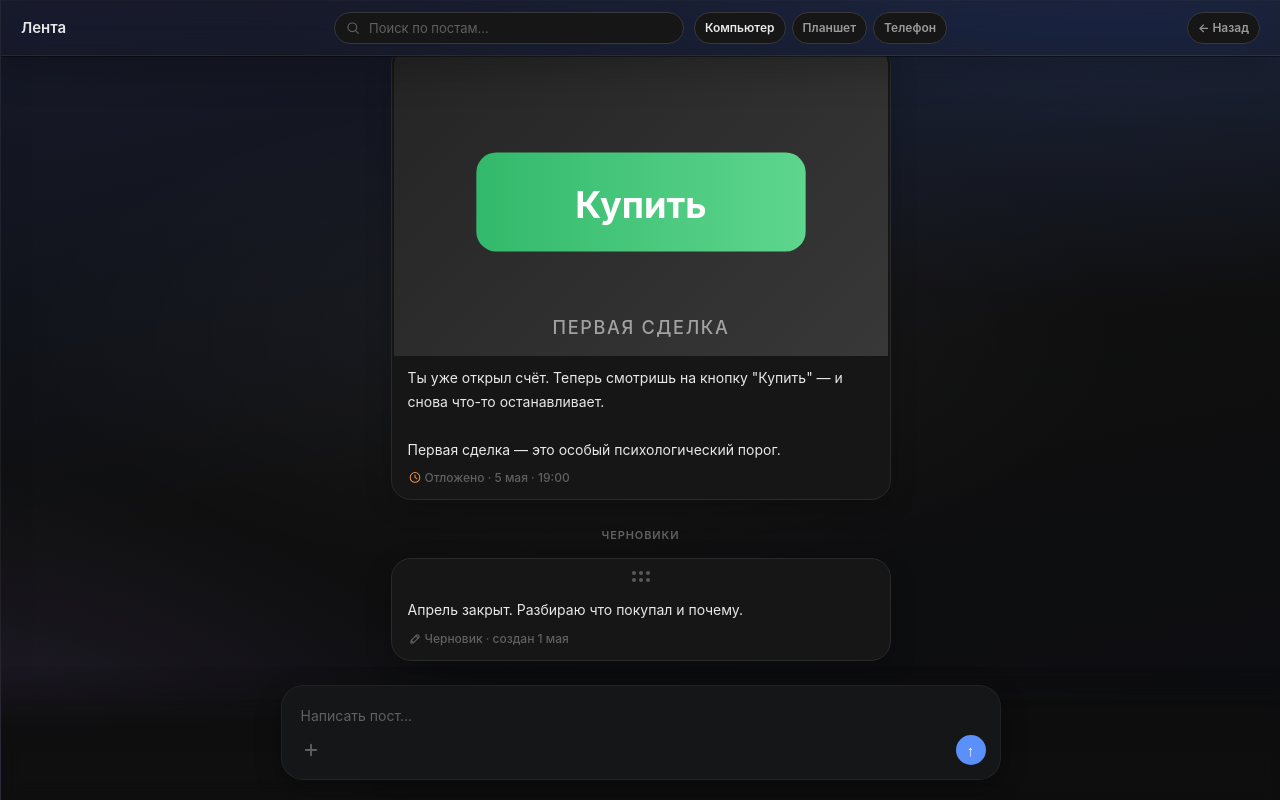
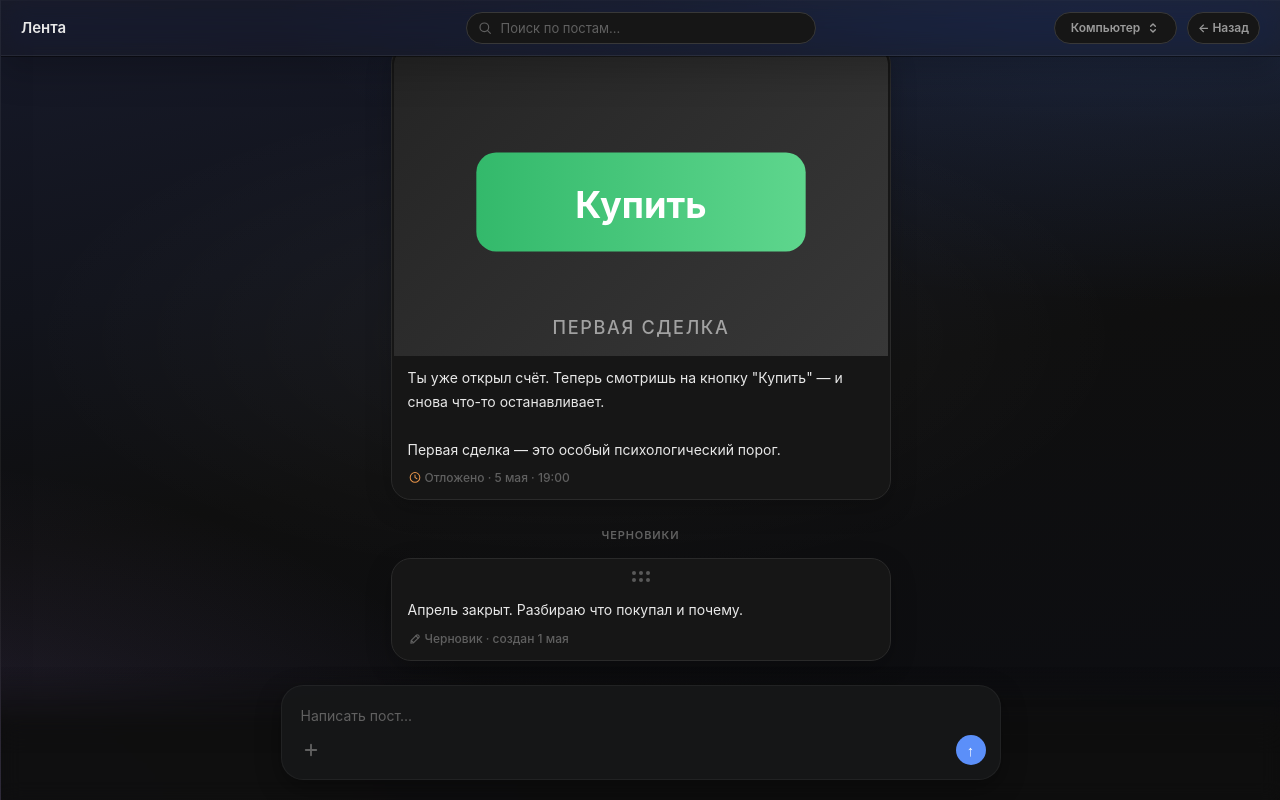
Before and after one commit to saltolist/my, a Next.js app in the folder Docs_TG_Platform/demo/: page /feed in a window 1280 px wide. Built offline with nearby package versions, Linux system fonts and the light colour scheme.

Commit message:
Кнопки в шапках на дэсктопе теперь в селекторах.

```diff
--- a/Docs_TG_Platform/demo/components/PageHeader.tsx
+++ b/Docs_TG_Platform/demo/components/PageHeader.tsx
@@ -27,7 +27,7 @@ type Props = {
   search?: ReactNode;
   /** Центр шапки на desktop (вкладки, периоды и т.п.) — без мобильного поиска. */
   center?: ReactNode;
-  /** На мобильной — селектор вкладок у правого края шапки */
+  /** Селектор вкладок: на мобильной — у правого края; на desktop — слева от «← Назад» */
   mobileSelect?: ReactNode;
   actions?: ReactNode;
   /** На мобильной — одно меню вместо ряда кнопок в `actions` */
@@ -183,6 +183,11 @@ export default function PageHeader({
       >
         {!isMobile ? (
           <div className="page-header-actions--desktop">
+            {mobileSelect ? (
+              <div className="page-header-toolbar-slot page-header-toolbar--desktop-select">
+                {mobileSelect}
+              </div>
+            ) : null}
             {handleBack ? (
               <button
                 className="btn btn-ghost btn-sm page-header-back-btn"
--- a/Docs_TG_Platform/demo/components/PageHeaderSelect.tsx
+++ b/Docs_TG_Platform/demo/components/PageHeaderSelect.tsx
@@ -14,10 +14,10 @@ type Props = {
   className?: string;
 };
 
-function PageHeaderSelectChevron() {
+function PageHeaderSelectChevron({ inline }: { inline?: boolean }) {
   return (
     <svg
-      className="page-header-select-chevron"
+      className={`page-header-select-chevron${inline ? " page-header-select-chevron--inline" : ""}`}
       viewBox="0 0 24 24"
       aria-hidden="true"
       fill="none"
@@ -26,7 +26,8 @@ function PageHeaderSelectChevron() {
       strokeLinecap="round"
       strokeLinejoin="round"
     >
-      <polyline points="6 9 12 15 18 9" />
+      <polyline points="8 9 12 5 16 9" />
+      <polyline points="8 15 12 19 16 15" />
     </svg>
   );
 }
@@ -45,7 +46,7 @@ export default function PageHeaderSelect({
     [options, value],
   );
 
-  /** Ширина под выбранный пункт — без лишней “пустоты” */
+  /** Ширина под выбранный пункт — без лишней «пустоты» */
   const wrapWidth = useMemo(() => {
     const ch = Math.max(currentLabel.length, 3);
     return `calc(${ch}ch + 3.1rem)`;
@@ -54,7 +55,6 @@ export default function PageHeaderSelect({
   /** Меню — по самой широкой подписи, без переносов */
   const panelMinWidth = useMemo(() => {
     const longest = options.reduce((max, o) => Math.max(max, o.label.length), 0);
-    // Оценка ширины: ~8px на символ + отступы/иконка/паддинги
     return Math.min(420, Math.max(160, longest * 8 + 64));
   }, [options]);
 
@@ -62,9 +62,11 @@ export default function PageHeaderSelect({
     ? `page-header-select ${className}`
     : "page-header-select";
 
-  if (isMobile) {
   return (
-      <div className="page-header-select-wrap page-header-select-wrap--mobile" style={{ width: wrapWidth }}>
+    <div
+      className={`page-header-select-wrap${isMobile ? " page-header-select-wrap--mobile" : ""}`}
+      style={{ width: wrapWidth }}
+    >
       <ContextMenu
         className="page-header-select-ctx"
         triggerVariant="custom"
@@ -72,18 +74,7 @@ export default function PageHeaderSelect({
         trigger={
           <span className="page-header-select-trigger">
             <span className="page-header-select-trigger-text">{currentLabel}</span>
-              <svg
-                className="page-header-select-chevron page-header-select-chevron--inline"
-                viewBox="0 0 24 24"
-                aria-hidden="true"
-                fill="none"
-                stroke="currentColor"
-                strokeWidth={2.4}
-                strokeLinecap="round"
-                strokeLinejoin="round"
-              >
-                <polyline points="6 9 12 15 18 9" />
-              </svg>
+            <PageHeaderSelectChevron inline />
           </span>
         }
         triggerAriaLabel={ariaLabel}
@@ -100,22 +91,3 @@ export default function PageHeaderSelect({
     </div>
   );
 }
-
-  return (
-    <div className="page-header-select-wrap" style={{ width: wrapWidth }}>
-      <select
-        className={selectClass}
-        value={value}
-        aria-label={ariaLabel}
-        onChange={(e) => onChange(e.target.value)}
-      >
-        {options.map((o) => (
-          <option key={o.value} value={o.value}>
-            {o.label}
-          </option>
-        ))}
-      </select>
-      <PageHeaderSelectChevron />
-    </div>
-  );
-}
--- a/Docs_TG_Platform/demo/components/screens/FeedScreen.tsx
+++ b/Docs_TG_Platform/demo/components/screens/FeedScreen.tsx
@@ -3,10 +3,12 @@
 import { useEffect, useLayoutEffect, useMemo, useRef, useState } from "react";
 import { usePathname } from "next/navigation";
 import { useApp } from "@/state/AppContext";
-import { FEED_POST_WIDTHS } from "@/lib/feedPostWidth";
+import { FEED_POST_WIDTH_SELECT_OPTIONS, isFeedPostWidth } from "@/lib/feedPostWidth";
 import { useFeedPostLayout } from "@/lib/hooks/useFeedPostLayout";
+import { useMobile760 } from "@/lib/hooks/useMobile760";
 import PageHeader from "../PageHeader";
 import PageHeaderSearchInput from "../PageHeaderSearchInput";
+import PageHeaderSelect from "../PageHeaderSelect";
 import PostCard from "../feed/PostCard";
 import DraftsSection from "../feed/DraftsSection";
 import { buildPublishedFeedDayGroups, sortPostsByPublicationTime } from "@/lib/feedTimeline";
@@ -25,6 +27,7 @@ export default function FeedScreen() {
   const pathname = usePathname() ?? "/";
   const onFeed = pathname === "/feed/" || pathname === "/feed";
   const { feedPostWidth, layoutClassName, layoutStyle } = useFeedPostLayout();
+  const isMobile = useMobile760();
   const [draft, setDraft] = useState("");
   const [pendingMedia, setPendingMedia] = useState<PostMedia[]>([]);
   const [search, setSearch] = useState("");
@@ -111,40 +114,26 @@ export default function FeedScreen() {
       <PageHeader
         title="Лента"
         backTo="home"
+        mobileSelect={
+          !isMobile ? (
+            <PageHeaderSelect
+              ariaLabel="Ширина карточки поста в ленте"
+              value={String(feedPostWidth)}
+              options={FEED_POST_WIDTH_SELECT_OPTIONS}
+              onChange={(v) => {
+                const n = Number(v);
+                if (isFeedPostWidth(n)) setFeedPostWidth(n);
+              }}
+            />
+          ) : undefined
+        }
         search={
-          <div className="page-header-feed-search-row">
           <PageHeaderSearchInput
             placeholder="Поиск по постам..."
             value={search}
             onChange={(e) => setSearch(e.target.value)}
             onDismiss={() => setSearch("")}
           />
-            <div
-              className="feed-post-width-toggles page-header-toolbar--desktop"
-              role="radiogroup"
-              aria-label="Ширина карточки поста в ленте"
-            >
-              {FEED_POST_WIDTHS.map((w) => (
-                <button
-                  key={w}
-                  type="button"
-                  role="radio"
-                  aria-checked={feedPostWidth === w}
-                  className={`feed-post-width-btn${feedPostWidth === w ? " active" : ""}`}
-                  title={
-                    w === 500
-                      ? "Компьютер, как сейчас"
-                      : w === 390
-                        ? "Планшет"
-                        : "Телефон"
-                  }
-                  onClick={() => setFeedPostWidth(w)}
-                >
-                  {w === 500 ? "Компьютер" : w === 390 ? "Планшет" : "Телефон"}
-                </button>
-              ))}
-            </div>
-          </div>
         }
       />
       <div className="feed-layout">
--- a/Docs_TG_Platform/demo/lib/feedPostWidth.ts
+++ b/Docs_TG_Platform/demo/lib/feedPostWidth.ts
@@ -25,3 +25,12 @@ export function feedPostWidthPhoneFormat(width: FeedPostWidth, isMobile: boolean
 export function effectiveFeedPostWidth(width: FeedPostWidth, isMobile: boolean): FeedPostWidth {
   return isMobile ? 270 : width;
 }
+
+export function feedPostWidthLabel(width: FeedPostWidth): string {
+  return width === 500 ? "Компьютер" : width === 390 ? "Планшет" : "Телефон";
+}
+
+export const FEED_POST_WIDTH_SELECT_OPTIONS = FEED_POST_WIDTHS.map((w) => ({
+  value: String(w),
+  label: feedPostWidthLabel(w),
+}));
```
Also changed, not shown: Docs_TG_Platform/demo/components/screens/AnalyticsScreen.tsx (+0 -22 lines), Docs_TG_Platform/demo/components/screens/ChatsScreen.tsx (+0 -32 lines), Docs_TG_Platform/demo/components/screens/NotesScreen.tsx (+0 -32 lines), Docs_TG_Platform/demo/components/screens/ProfileScreen.tsx (+0 -22 lines), Docs_TG_Platform/demo/app/globals.css. Lines whose indentation alone changed are shown as unchanged.
